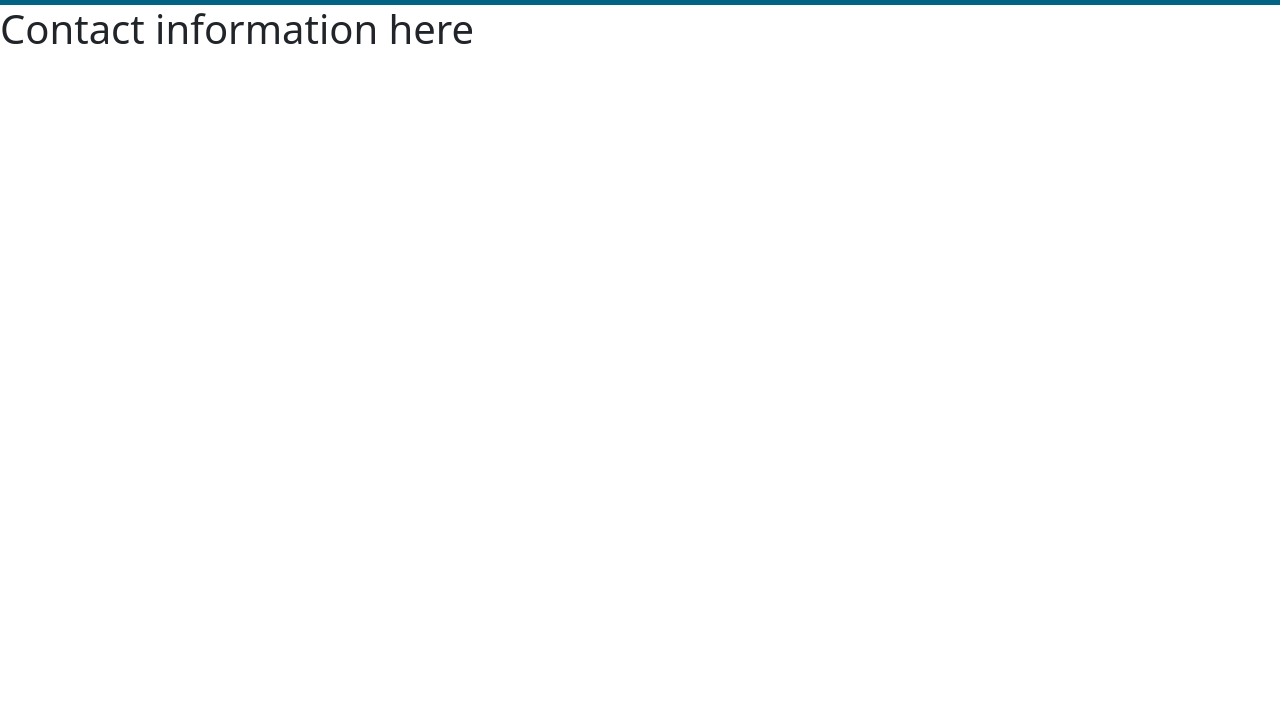
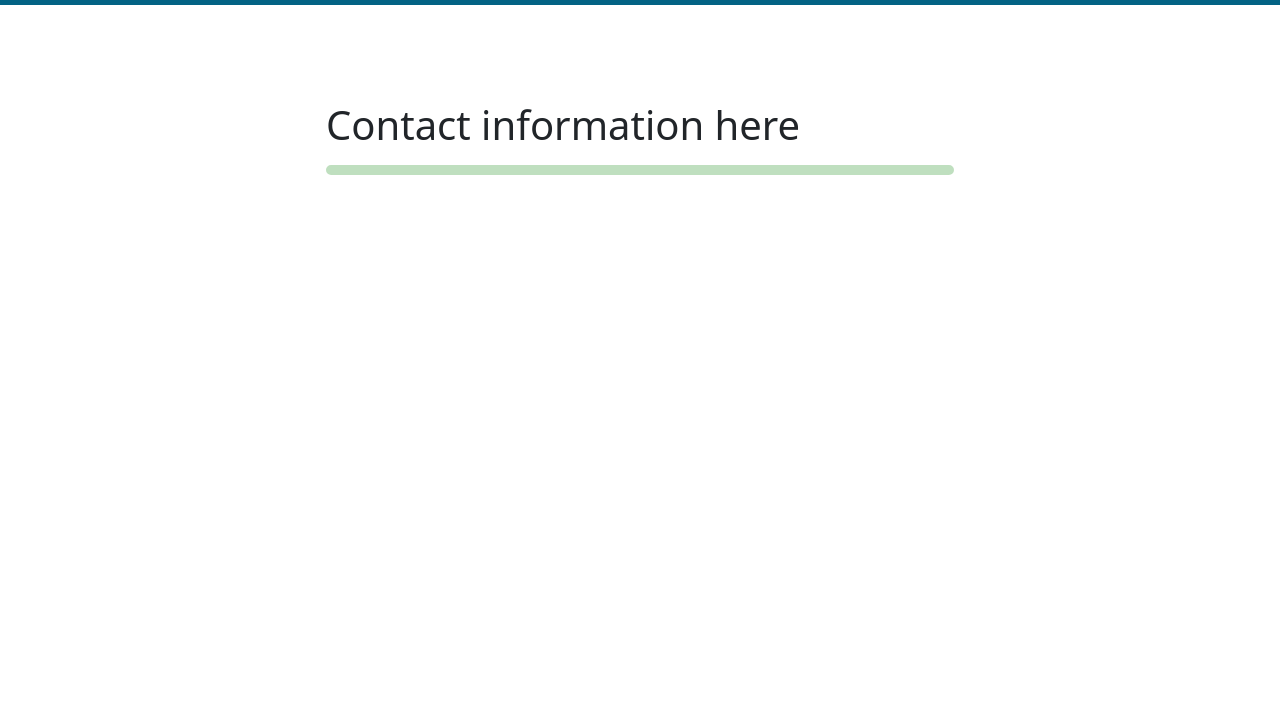
Before and after one commit to jsiroy/kodevamps-mp2, a plain HTML site: page pages/contact.html in a window 1280 px wide. Shown: the part 81-800 px from the top of the page. Drawn offline with nearby package versions, Linux system fonts and the light colour scheme; files whose address does not match are found by name.

```diff
--- a/pages/contact.html
+++ b/pages/contact.html
@@ -53,7 +53,15 @@
            </nav>
           <!--------------------- Navigation End --------------------->
   </header>
-        <h1>Contact information here</h1>
+
+              <secction class="blog">
+                <div class="d-flex flex-row justify-content-center align-self-center bg-gradient pt-5 flex-nowrap container-fluid">
+                    <div class="pt-5 w-50 bg-body">
+                       <h1>Contact information here</h1>
+                       <hr class="hrLines">
+                    </div>
+                </div>
+             </secction>
         <section class="footerAllPage">
           <footer class="footerBgColor container-fluid mb-0 ">
                           <!-----footer container set 1 starts here------>
```
Also changed, not shown: pages/blog.html (+1 -1 lines).
